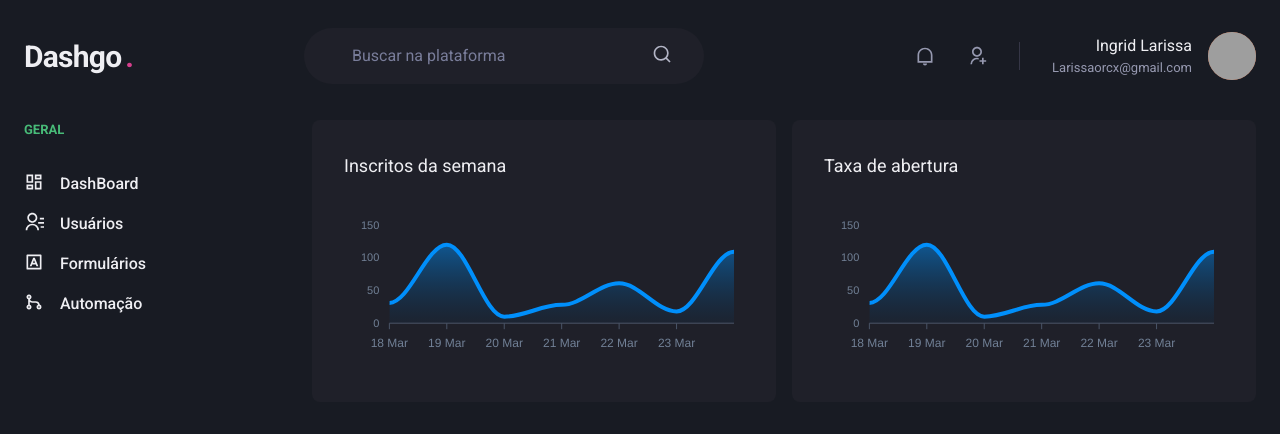
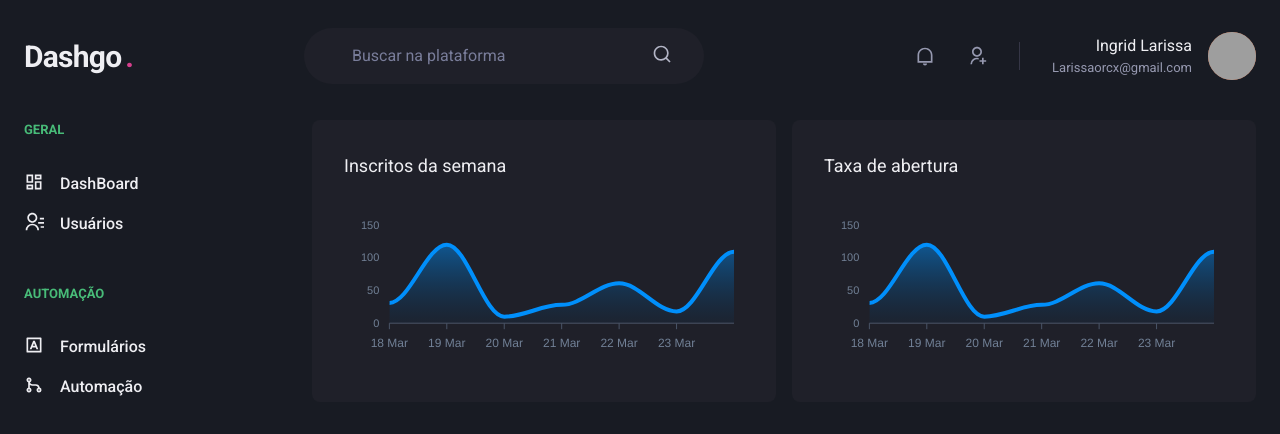
Before and after one commit to larissaorcx/Dashgo, a Next.js app: page /dashboard in a window 1280 px wide. Shown: the top 434 px of the page. Built offline with nearby package versions, Linux system fonts and the light colour scheme; grey boxes are pictures that could not be loaded.

Commit message:
Fluxo de navegação

```diff
--- a/src/components/Pagination/index.tsx
+++ b/src/components/Pagination/index.tsx
@@ -3,7 +3,7 @@
 
 export function Pagination(){
     return(
-        <Stack direction="row" spacing="6" mt="8" justify="space-between" align="center">
+        <Stack direction={["column", "row"]} spacing="6" mt="8" justify="space-between" align="center">
             <Box>
                 <strong>0</strong> - <strong>10</strong> de <strong>100</strong>
             </Box>
--- a/src/components/Sidebar/NavLink.tsx
+++ b/src/components/Sidebar/NavLink.tsx
@@ -1,17 +1,21 @@
-import { Link, Icon, Text, LinkProps as ChakraLinkProps} from "@chakra-ui/react";
+import { Link as ChakraLink, Icon, Text, LinkProps as ChakraLinkProps} from "@chakra-ui/react";
 import { ElementType } from "react";
+import Link from "next/link";
 
 
 interface NavLinkProps extends ChakraLinkProps {
     icon: ElementType;
     children: string;
+    href: string,
 }
 
-export function NavLink({icon, children, ...rest}: NavLinkProps){
+export function NavLink({icon, children, href, ...rest}: NavLinkProps){
     return(
-        <Link display="flex" align="center" {...rest}>
-            <Icon as={icon} fontSize="20"  />
-            <Text ml="4" fontWeight="medium">{children}</Text>
+        <Link href={href} passHref>
+            <ChakraLink display="flex" align="center" {...rest}>
+                <Icon as={icon} fontSize="20"  />
+                <Text ml="4" fontWeight="medium">{children}</Text>
+            </ChakraLink>
         </Link>
     );
 }
--- a/src/components/Sidebar/SidebarNav.tsx
+++ b/src/components/Sidebar/SidebarNav.tsx
@@ -7,10 +7,12 @@
     return(
         <Stack spacing="12" align="flex-start">
             <NavSection title="GERAL">
-                <NavLink icon={RiDashboardLine}>DashBoard</NavLink>
-                <NavLink icon={RiContactsLine}>Usuários</NavLink>
-                <NavLink icon={RiInputMethodLine}>Formulários</NavLink>
-                <NavLink icon={RiGitMergeLine}>Automação</NavLink>
+                <NavLink icon={RiDashboardLine} href="/dashboard">DashBoard</NavLink>
+                <NavLink icon={RiContactsLine} href="/users">Usuários</NavLink>
+            </NavSection>
+            <NavSection title="AUTOMAÇÃO">
+                <NavLink icon={RiInputMethodLine} href="/forms">Formulários</NavLink>
+                <NavLink icon={RiGitMergeLine} href="/automation">Automação</NavLink>
             </NavSection>
         </Stack>
     );
```
Also changed, not shown: src/pages/users/creat.tsx (+7 -4 lines), src/pages/users/index.tsx (+11 -4 lines).
